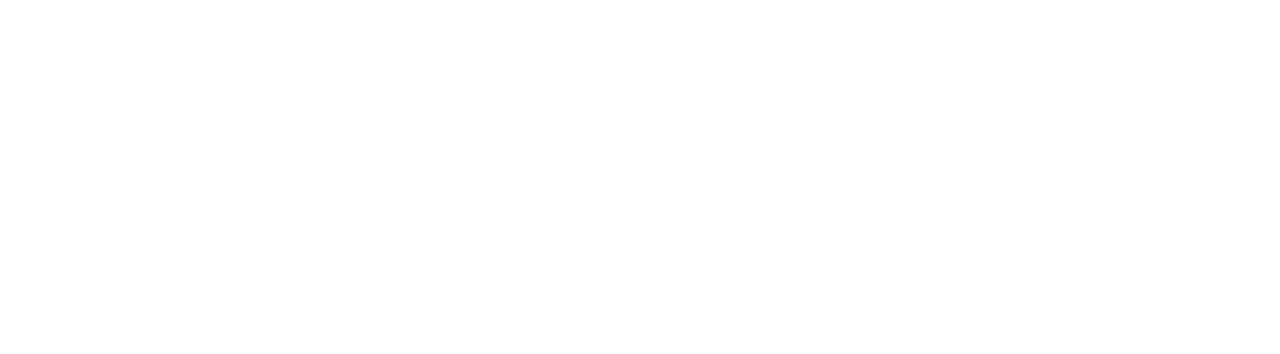
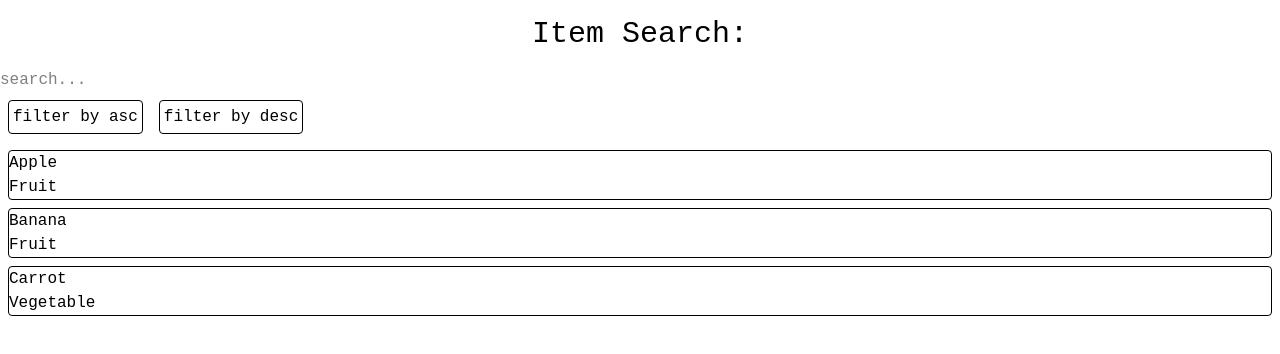
Before and after one commit to CarterrRyan1/Nuxt-Tutorial, a Nuxt app: page /searchFiltering in a window 1280 px wide. Before the commit this address had no page. Shown: the top 354 px of the page. Built offline with nearby package versions, Linux system fonts and the light colour scheme.

Commit message:
✅ Task 10: List Rendering & Filtering

```diff
--- /dev/null
+++ b/app/pages/searchFiltering.vue
@@ -0,0 +1,41 @@
+<template>
+    <div>
+        <h1 class="text-3xl text-center m-2 p-2">Item Search:</h1>
+        <input v-model="searchQuery" type="text" placeholder="search..."/>
+    </div>
+    <div>
+        <button class="border rounded-sm m-2 p-1" @click="filter='asc'"> filter by asc</button>
+        <button class="border rounded-sm m-2 p-1" @click="filter='desc'"> filter by desc</button>
+    </div>
+    <div>
+        <div class="border m-2 rounded-sm" v-for="item in filteredItems":key=item.id>
+            <h1>{{ item.name }}</h1>
+            <p>{{ item.category }}</p>
+        </div>
+    </div>
+</template>
+<script setup lang="ts">
+import {ref,computed} from 'vue'
+interface Item{
+    id:number;
+    name:string;
+    category:string;
+}
+const items=ref<Item[]>([
+    { id: 1, name: 'Apple', category: 'Fruit' },
+    { id: 2, name: 'Banana', category: 'Fruit' },
+    { id: 3, name: 'Carrot', category: 'Vegetable' }
+]);
+const filter=ref<'asc'|'desc'>('asc');
+const searchQuery=ref<string>('');
+const filteredItems=computed(()=>{
+    let result = items.value.filter(item=> item.name.toLowerCase().includes(searchQuery.value.toLowerCase()));
+    return result.sort((a,b)=>{
+        if(filter.value==='asc'){
+            return a.name.localeCompare(b.name);
+        } else {
+            return b.name.localeCompare(a.name);
+        }
+    });
+});
+</script>
```
